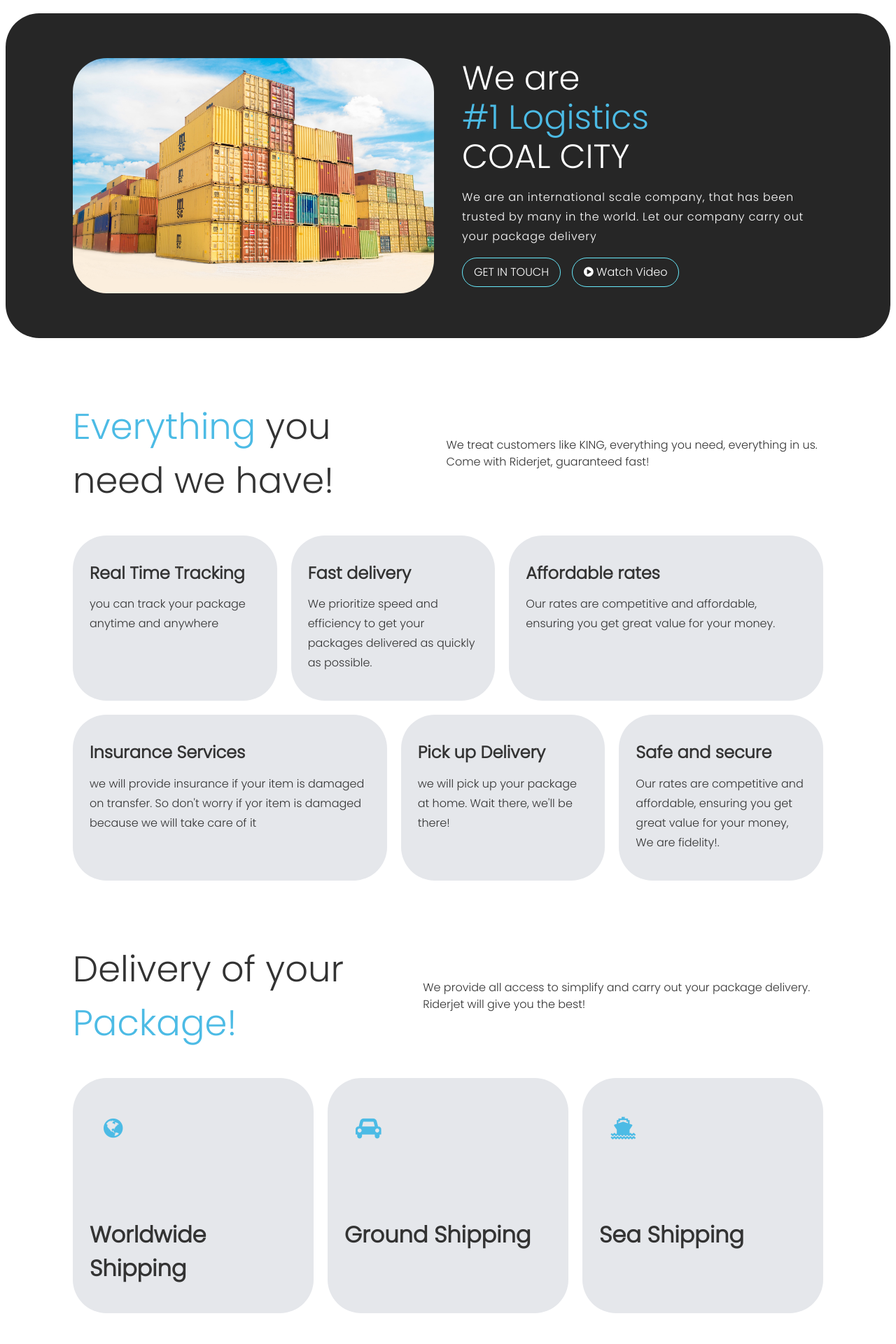
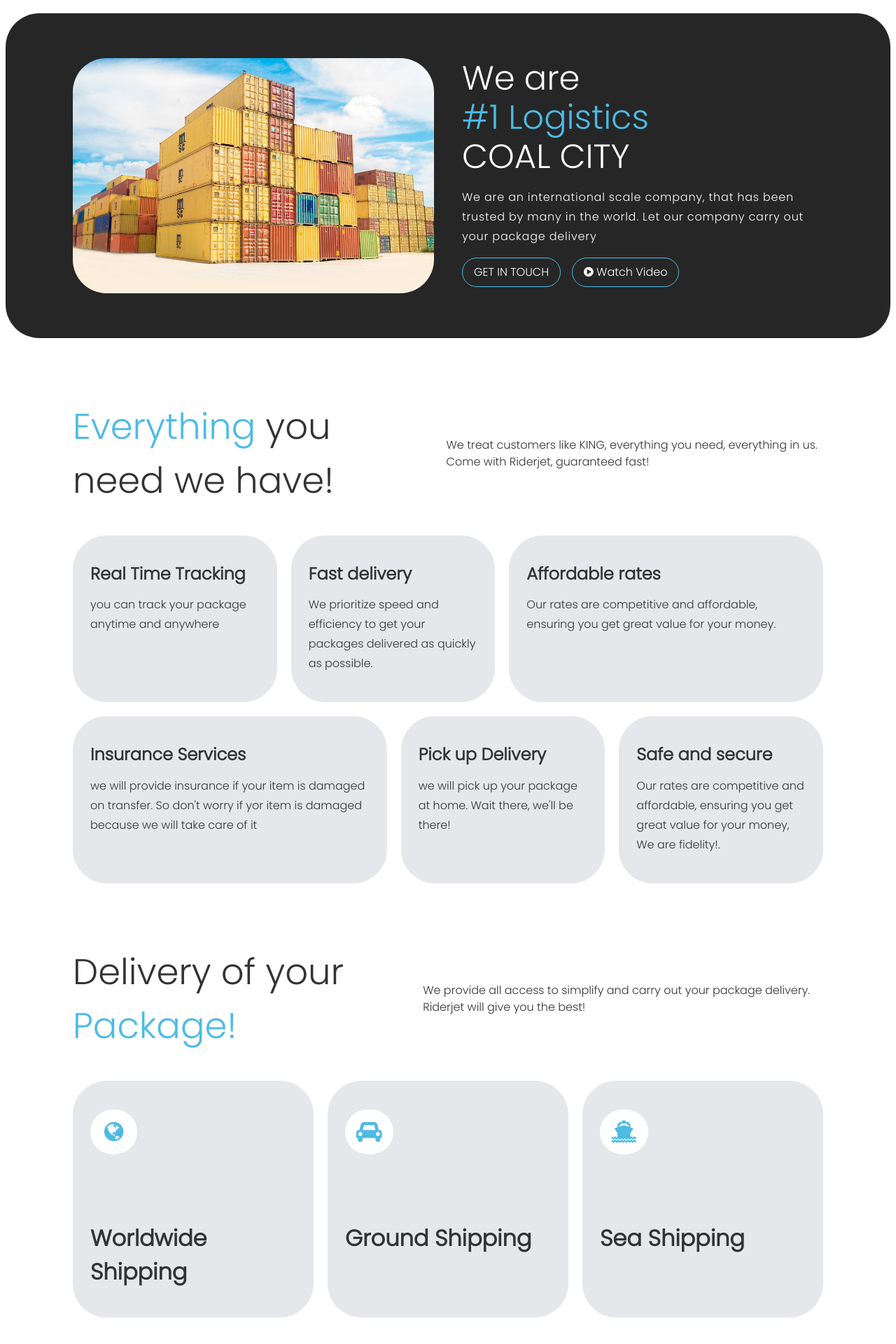
Before and after one commit to josephgreat/rider-frontend, a Vue app: page / in a window 1280 px wide. Shown: the part 858-2778 px from the top of the page at 70% size. Built offline with nearby package versions, Linux system fonts and the light colour scheme.

Commit message:
clean up issues

```diff
--- a/src/App.vue
+++ b/src/App.vue
@@ -21,7 +21,7 @@ import LandingPage from './components/pages/LandingPage.vue';
 .primary_bg {
   background: #4cbbe5;
 }
-.bg-gradient {
+.bg-gradient:hover {
     background: repeating-linear-gradient(-30deg, #4cbce5 5%, #262626 );
 }
 @keyframes smoothdrop {
--- a/src/components/landingpage/Features.vue
+++ b/src/components/landingpage/Features.vue
@@ -11,30 +11,30 @@
             with Riderjet, guaranteed fast!</p>
     </div>
         <div class="grid md:grid-cols-[1.3fr_1.3fr_2fr] gap-5 mb-5 mt-10 dark:text-[#ffffffb3] text-[#333333]">
-            <div class="bg-gray-200 hover:text-[#ffffffb3] hover:bg-gradient-to-l hover:from-[#2f4750] hover:via-[#4cbce5] hover:to-[#2f4750] dark:bg-[#323232] rounded-[3rem] px-6 py-10 hover:border-[1px] border-cyan-300">
+            <div class="bg-gray-200 hover:text-[#ffffffb3] bg-gradient dark:bg-[#323232] rounded-[3rem] px-6 py-10 border-[1px] border-gray-200 transition-all duration-300 cursor-pointer dark:border-[#4cbce5]">
                 <h5 class="font-semibold text-[1.5rem] leading-[1.2] mb-4">Real Time Tracking</h5>
                 <p class="leading-7">you can track your package anytime and anywhere</p>
             </div>
-            <div class="bg-gray-200 dark:bg-[#323232] rounded-[3rem] px-6 py-10 hover:text-[#ffffffb3] hover:bg-gradient-to-l hover:from-[#2f4750] hover:via-[#4cbce5] hover:to-[#2f4750] hover:border-[1px] border-cyan-300">
+            <div class="bg-gray-200 dark:bg-[#323232] rounded-[3rem] px-6 py-10 hover:text-[#ffffffb3] bg-gradient border-[1px] border-gray-200 transition-all duration-300 cursor-pointer dark:border-[#4cbce5]">
                 <h5 class="font-semibold text-[1.5rem] leading-[1.2] mb-4">Fast delivery</h5>
                 <p class="leading-7">We prioritize speed and efficiency to get your packages delivered as quickly as possible.</p>
             </div>
-            <div class="bg-gray-200 dark:bg-[#323232] rounded-[3rem] px-6 py-10 hover:text-[#ffffffb3] hover:bg-gradient-to-l hover:from-[#2f4750] hover:via-[#4cbce5] hover:to-[#2f4750] hover:border-[1px] border-cyan-300">
+            <div class="bg-gray-200 dark:bg-[#323232] rounded-[3rem] px-6 py-10 hover:text-[#ffffffb3] bg-gradient border-[1px] border-gray-200 transition-all duration-300 cursor-pointer dark:border-[#4cbce5]">
                 <h5 class="font-semibold text-[1.5rem] leading-[1.2] mb-4">Affordable rates</h5>
                 <p class="leading-7">Our rates are competitive and affordable, ensuring you get great value for your money.</p>
             </div>
         </div>
         <div class="grid md:grid-cols-[2fr_1.3fr_1.3fr] gap-5 dark:text-[#ffffffb3] text-[#333333]">
-            <div class="bg-gray-200 dark:bg-[#323232] rounded-[3rem] px-6 py-10 hover:text-[#ffffffb3] hover:bg-gradient-to-l hover:from-[#2f4750] hover:via-[#4cbce5] hover:to-[#2f4750] hover:border-[1px] border-cyan-300">
+            <div class="bg-gray-200 dark:bg-[#323232] rounded-[3rem] px-6 py-10 hover:text-[#ffffffb3] bg-gradient border-[1px] border-gray-200 transition-all duration-300 cursor-pointer dark:border-[#4cbce5]">
                 <h5 class="font-semibold text-[1.5rem] leading-[1.2] mb-4">Insurance Services</h5>
                 <p class="leading-7">we will provide insurance if your item is damaged on transfer. So don't worry if yor item is damaged
                     because we will take care of it</p>
             </div>
-            <div class="bg-gray-200 dark:bg-[#323232] rounded-[3rem] px-6 py-10 hover:text-[#ffffffb3] hover:bg-gradient-to-l hover:from-[#2f4750] hover:via-[#4cbce5] hover:to-[#2f4750] hover:border-[1px] border-cyan-300">
+            <div class="bg-gray-200 dark:bg-[#323232] rounded-[3rem] px-6 py-10 hover:text-[#ffffffb3] bg-gradient border-[1px] border-gray-200 transition-all duration-300 cursor-pointer dark:border-[#4cbce5]">
                 <h5 class="font-semibold text-[1.5rem] leading-[1.2] mb-4">Pick up Delivery</h5>
                 <p class="leading-7">we will pick up your package at home. Wait there, we'll be there!</p>
             </div>
-            <div class="bg-gray-200 dark:bg-[#323232] rounded-[3rem] px-6 py-10 hover:text-[#ffffffb3] hover:bg-gradient-to-l hover:from-[#2f4750] hover:via-[#4cbce5] hover:to-[#2f4750] hover:border-[1px] border-cyan-300">
+            <div class="bg-gray-200 dark:bg-[#323232] rounded-[3rem] px-6 py-10 hover:text-[#ffffffb3] bg-gradient border-[1px] border-gray-200 transition-all duration-300 cursor-pointer dark:border-[#4cbce5]">
                 <h5 class="font-semibold text-[1.5rem] leading-[1.2] mb-4">Safe and secure</h5>
                 <p class="leading-7">Our rates are competitive and affordable, ensuring you get great value for your money, We are fidelity!.</p>
             </div>
--- a/src/components/landingpage/Footer.vue
+++ b/src/components/landingpage/Footer.vue
@@ -15,7 +15,7 @@ currentYear =  new Date().getFullYear()
                     <span class="primary">shipping</span>
                     your goods!
                 </h3>
-                <div class="w-fit bg-[#464646] order-1 sm:order-2 rounded-[2rem] h-fit px-8 py-4 hover:to-[#2f4750] hover:border-[1px] border-cyan-300">
+                <div class="w-fit bg-[#464646] order-1 sm:order-2 rounded-[2rem] h-fit px-8 py-4 hover:to-[#2f4750] hover:border-[1px] border-[#4cbbe5]">
                     <i class="fa fa-level-up rotate-45 primary text-[3rem] md:text-[4rem]"></i>
                 </div>
             </div>
--- a/src/components/landingpage/Promote.vue
+++ b/src/components/landingpage/Promote.vue
@@ -14,8 +14,8 @@
                     company carry out
                     your package delivery</p>
                 <div>
-                    <button class="px-4 py-2 mb-2 border mr-4 rounded-[3rem] hover:bg-[#4cbbe5] hover:border-[1px] border-cyan-300">GET IN TOUCH</button>
-                    <button class="px-4 py-2 border rounded-[3rem] hover:bg-[#4cbbe5] hover:border-[1px] border-cyan-300"><i class="fa fa-play-circle"></i> Watch Video</button>
+                    <button class="px-4 py-2 mb-2 border mr-4 rounded-[3rem] hover:bg-[#4cbbe5] hover:border-[1px] border-[#4cbbe5]">GET IN TOUCH</button>
+                    <button class="px-4 py-2 border rounded-[3rem] hover:bg-[#4cbbe5] hover:border-[1px] border-[#4cbbe5]"><i class="fa fa-play-circle"></i> Watch Video</button>
                 </div>
 
             </div>
--- a/src/components/landingpage/Services.vue
+++ b/src/components/landingpage/Services.vue
@@ -9,16 +9,16 @@
                 Riderjet will give you the best!</p>
         </div>
         <ul class="grid md:grid-cols-[1fr_1fr_1fr] gap-5 mt-10">
-            <li class="text-[2rem] dark:bg-[#323232] dark:text-[#ffffffb3] text-[#333333] bg-gray-200 font-semibold px-6 py-10 rounded-[3rem] mb-4 hover:text-[#ffffffb3] hover:bg-gradient-to-l hover:from-[#2f4750] hover:via-[#4cbce5] hover:to-[#2f4750] hover:border-[1px] border-cyan-300">
-                <div class="px-5 py-2 rounded-full inline-block mb-24"><i class="fa fa-globe text-[#4cbbe5]"></i></div>
+            <li class="bg-gradient text-[2rem] border-gray-200 dark:bg-[#323232] dark:text-[#ffffffb3] text-[#333333] bg-gray-200 font-semibold px-6 py-10 rounded-[3rem] cursor-pointer transition-all duration-300 mb-4 hover:text-[#ffffffb3] border-[1px] dark:border-[#4cbce5]">
+                <div class="px-5 py-2 rounded-full bg-white dark:bg-[#121212] inline-block mb-24"><i class="fa fa-globe text-[#4cbbe5]"></i></div>
                 <h4>Worldwide Shipping</h4>
             </li>
-            <li class="text-[2rem] font-semibold dark:bg-[#323232] dark:text-[#ffffffb3] text-[#333333] bg-gray-200 px-6 py-10 rounded-[3rem] mb-4 hover:text-[#ffffffb3] hover:bg-gradient-to-l hover:from-[#2f4750] hover:via-[#4cbce5] hover:to-[#2f4750] hover:border-[1px] border-cyan-300">
-                <div class="px-4 py-2 rounded-full inline-block mb-24"><i class="fa fa-car text-[#4cbbe5]"></i></div>
+            <li class="bg-gradient text-[2rem] border-gray-200 font-semibold dark:bg-[#323232] dark:text-[#ffffffb3] text-[#333333] bg-gray-200 px-6 py-10 rounded-[3rem] cursor-pointer transition-all duration-300 mb-4 hover:text-[#ffffffb3] border-[1px] dark:border-[#4cbce5]">
+                <div class="px-4 py-2 rounded-full bg-white dark:bg-[#121212] inline-block mb-24"><i class="fa fa-car text-[#4cbbe5]"></i></div>
                 <h4>Ground Shipping</h4>
             </li>
-            <li class="text-[2rem] font-semibold dark:bg-[#323232] dark:text-[#ffffffb3] text-[#333333] bg-gray-200 px-6 py-10 rounded-[3rem] mb-4 hover:text-[#ffffffb3] hover:bg-gradient-to-l hover:from-[#2f4750] hover:via-[#4cbce5] hover:to-[#2f4750] hover:border-[1px] border-cyan-300">
-                <div class="px-4 py-2 rounded-full inline-block mb-24"><i class="fa fa-ship text-[#4cbbe5]"></i></div>
+            <li class="bg-gradient text-[2rem] border-gray-200 font-semibold dark:bg-[#323232] dark:text-[#ffffffb3] text-[#333333] bg-gray-200 px-6 py-10 rounded-[3rem] cursor-pointer transition-all duration-300 mb-4 hover:text-[#ffffffb3] border-[1px] dark:border-[#4cbce5]">
+                <div class="px-4 py-2 rounded-full bg-white dark:bg-[#121212] inline-block mb-24"><i class="fa fa-ship text-[#4cbbe5]"></i></div>
                 <h4>Sea Shipping</h4>
             </li>
         </ul>
```
Also changed, not shown: src/components/landingpage/LandingJumbotron.vue (+6 -35 lines), src/components/landingpage/Navbar.vue (+16 -12 lines).
